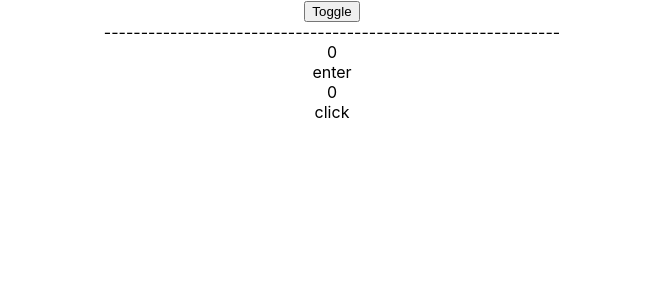
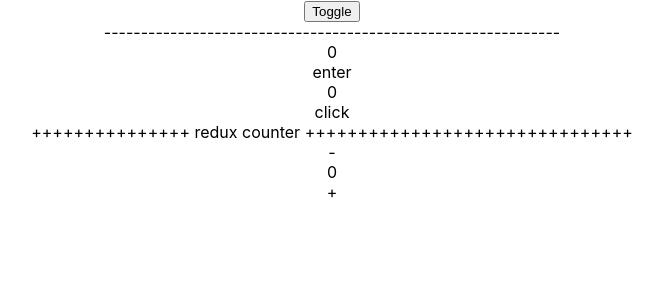
Before and after one commit to shanu3742/rect-tut-class-function, a React (Create React App) app: page / in a window 1280 px wide. Shown: the top 300 px of the page, without its empty margins (308-971 px from the left). Built offline with nearby package versions, Linux system fonts and the light colour scheme.

Commit message:
redux basic

```diff
--- a/package.json
+++ b/package.json
@@ -8,7 +8,9 @@
     "@testing-library/user-event": "^13.5.0",
     "react": "^18.2.0",
     "react-dom": "^18.2.0",
+    "react-redux": "^9.1.0",
     "react-scripts": "5.0.1",
+    "redux": "^5.0.1",
     "web-vitals": "^2.1.4"
   },
   "scripts": {
--- a/src/App.js
+++ b/src/App.js
@@ -4,6 +4,7 @@ import './App.css';
 import { Counter } from './component/classedBasedAppr/Counter';
 import MouseOverMultiMathOperator from './component/functionBasedAppr/EnterMulti/MouseOverMultiMathOperator';
 import ClickMultiMathOperator from './component/functionBasedAppr/ClickMulti/ClickMultiMathOperator';
+import CounterComp from './component/functionBasedAppr/counter/CounterComp';
 
 function App() {
   const [toggle,setToggle] = useState(false)
@@ -19,6 +20,8 @@ function App() {
      <MouseOverMultiMathOperator buttonText='enter' />
      <ClickMultiMathOperator buttonText="click" />
 
+     <div>+++++++++++++++   redux counter +++++++++++++++++++++++++++++++</div>
+        <CounterComp />
     </div>
   );
 }
--- /dev/null
+++ b/src/component/functionBasedAppr/counter/CounterComp.js
@@ -0,0 +1,25 @@
+import React from 'react'
+import { useDispatch, useSelector } from 'react-redux'
+import { onDecerementCounter, onIncrementCounter } from '../../../redux/action/counter.action';
+
+const CounterComp = () => {
+    const counterState = useSelector((state) => state)
+    console.log('counterState',counterState);
+    const dispatch = useDispatch()
+    const onIncrement = () => {
+       dispatch(onIncrementCounter())
+    }
+
+    const onDecrement = () => {
+         dispatch(onDecerementCounter())
+    }
+  return (
+    <>
+    <div onClick={onDecrement}>-</div>
+    <div>{counterState.counter}</div>
+    <div  onClick={onIncrement}>+</div>
+    </>
+  )
+}
+
+export default CounterComp
--- a/src/index.js
+++ b/src/index.js
@@ -3,11 +3,14 @@ import ReactDOM from 'react-dom/client';
 import './index.css';
 import App from './App';
 import reportWebVitals from './reportWebVitals';
-
+import {Provider} from 'react-redux'
+import { store } from './redux/store';
 const root = ReactDOM.createRoot(document.getElementById('root'));
 root.render(
   <React.StrictMode>
-    <App />
+  <Provider store={store}>
+     <App />
+  </Provider>
   </React.StrictMode>
 );
 
--- /dev/null
+++ b/src/redux/action/counter.action.js
@@ -0,0 +1,17 @@
+const onIncrementCounter = (data) => {
+
+    return {
+        type:'INCREMENT',
+        payload:data
+    }
+}
+
+const onDecerementCounter = (data) => {
+    return {
+     type:'DECREMENT',
+     payload:data
+    }
+}
+
+
+export { onIncrementCounter,onDecerementCounter}
--- /dev/null
+++ b/src/redux/reducer/counter.reducer.js
@@ -0,0 +1,11 @@
+
+
+const CounterReducer  = (state=0,{type,payload}) => {
+    switch(type){
+        case "INCREMENT":  return state+1
+        case "DECREMENT":  return state-1
+        default : return state
+    }
+
+}
+export {CounterReducer}
--- /dev/null
+++ b/src/redux/reducer/index.js
@@ -0,0 +1,7 @@
+import {combineReducers} from 'redux'
+import { CounterReducer } from './counter.reducer'
+const rootReducer = combineReducers({
+   counter:CounterReducer
+})
+
+export {rootReducer}
--- /dev/null
+++ b/src/redux/store.js
@@ -0,0 +1,4 @@
+import { legacy_createStore as createStore} from 'redux'
+import { rootReducer } from './reducer'
+const store =createStore(rootReducer);
+export {store}
```
Also changed, not shown: 1 other file (tests, documents, lock files or other folders).
